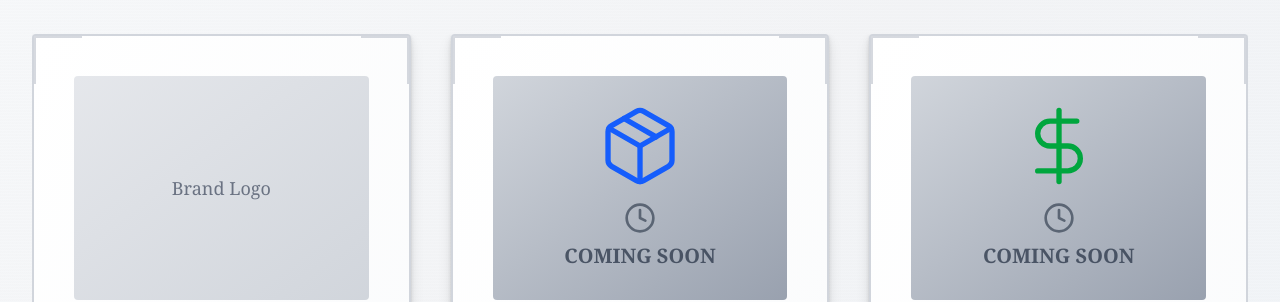
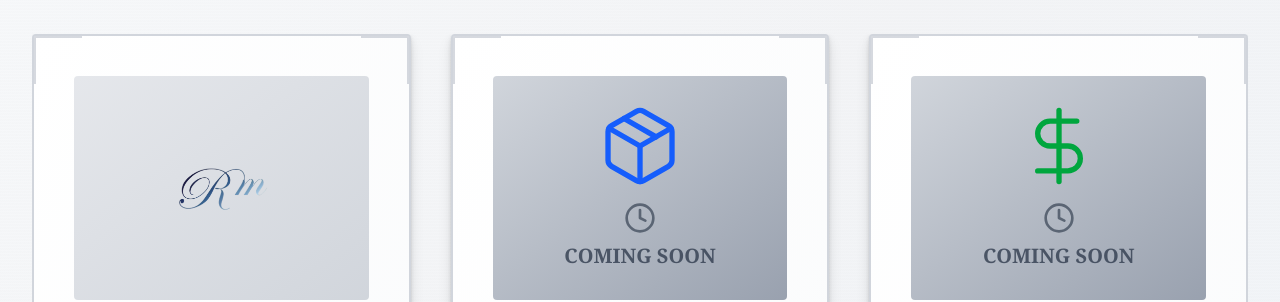
Before and after one commit to workNeosankalp/Reeviy-client, a React (Vite) app: page / in a window 1280 px wide. Shown: the part 1160-1462 px from the top of the page. Built offline with nearby package versions, Linux system fonts and the light colour scheme.

Commit message:
added logo

```diff
--- a/src/components/Brands.jsx
+++ b/src/components/Brands.jsx
@@ -1,7 +1,17 @@
 import { motion, useAnimation } from "framer-motion";
 import { useInView } from "framer-motion";
 import { useRef, useEffect, useState } from "react";
-import { Users, Star, Download, Sparkles, Clock, Package, DollarSign, ChevronLeft, ChevronRight } from "lucide-react";
+import {
+  Users,
+  Star,
+  Download,
+  Sparkles,
+  Clock,
+  Package,
+  DollarSign,
+  ChevronLeft,
+  ChevronRight,
+} from "lucide-react";
 
 const Brands = () => {
   const ref = useRef(null);
@@ -41,7 +51,7 @@ const Brands = () => {
       website: "https://reckme.com",
       playStoreUrl: "#",
       appStoreUrl: "#",
-      logo: null,
+      logo: "/logo_reckme.png",
       isComingSoon: false,
     },
     {
@@ -201,7 +211,9 @@ const Brands = () => {
                 onClick={handlePrev}
                 disabled={currentIndex === 0}
                 className={`absolute left-0 top-1/2 -translate-y-1/2 -translate-x-4 md:-translate-x-12 z-10 bg-white/90 hover:bg-white border-2 border-gray-400 rounded-full p-3 shadow-lg transition-all duration-300 ${
-                  currentIndex === 0 ? "opacity-50 cursor-not-allowed" : "hover:scale-110"
+                  currentIndex === 0
+                    ? "opacity-50 cursor-not-allowed"
+                    : "hover:scale-110"
                 }`}
                 aria-label="Previous brands"
               >
@@ -212,7 +224,9 @@ const Brands = () => {
                 onClick={handleNext}
                 disabled={currentIndex === maxIndex}
                 className={`absolute right-0 top-1/2 -translate-y-1/2 translate-x-4 md:translate-x-12 z-10 bg-white/90 hover:bg-white border-2 border-gray-400 rounded-full p-3 shadow-lg transition-all duration-300 ${
-                  currentIndex === maxIndex ? "opacity-50 cursor-not-allowed" : "hover:scale-110"
+                  currentIndex === maxIndex
+                    ? "opacity-50 cursor-not-allowed"
+                    : "hover:scale-110"
                 }`}
                 aria-label="Next brands"
               >
@@ -292,12 +306,20 @@ const Brands = () => {
                           transition={{ duration: 2, repeat: Infinity }}
                           className="mb-4"
                         >
-                          {brand.logo && (
-                            <brand.logo
-                              className={`mx-auto ${brand.logoColor}`}
-                              size={80}
-                              strokeWidth={1.5}
+                          {brand.logo && typeof brand.logo === "string" ? (
+                            <img
+                              src={brand.logo}
+                              alt={brand.name}
+                              className="mx-auto w-20 h-20 object-contain"
                             />
+                          ) : (
+                            brand.logo && (
+                              <brand.logo
+                                className={`mx-auto ${brand.logoColor}`}
+                                size={80}
+                                strokeWidth={1.5}
+                              />
+                            )
                           )}
                         </motion.div>
                         <motion.div
@@ -306,14 +328,27 @@ const Brands = () => {
                           }}
                           transition={{ duration: 2, repeat: Infinity }}
                         >
-                          <Clock className="mx-auto mb-2 text-gray-600" size={32} />
+                          <Clock
+                            className="mx-auto mb-2 text-gray-600"
+                            size={32}
+                          />
                           <span className="text-xl font-bold font-serif text-gray-700">
                             COMING SOON
                           </span>
                         </motion.div>
                       </div>
                     ) : (
-                      <span className="text-lg font-serif">Brand Logo</span>
+                      <>
+                        {typeof brand.logo === "string" ? (
+                          <img
+                            src={brand.logo}
+                            alt={brand.name}
+                            className="w-32 h-32 object-contain"
+                          />
+                        ) : (
+                          <span className="text-lg font-serif">Brand Logo</span>
+                        )}
+                      </>
                     )}
                   </motion.div>
 
```
Also changed, not shown: public/logo_reckme.png (added), public/reckme_logo.png (added).
